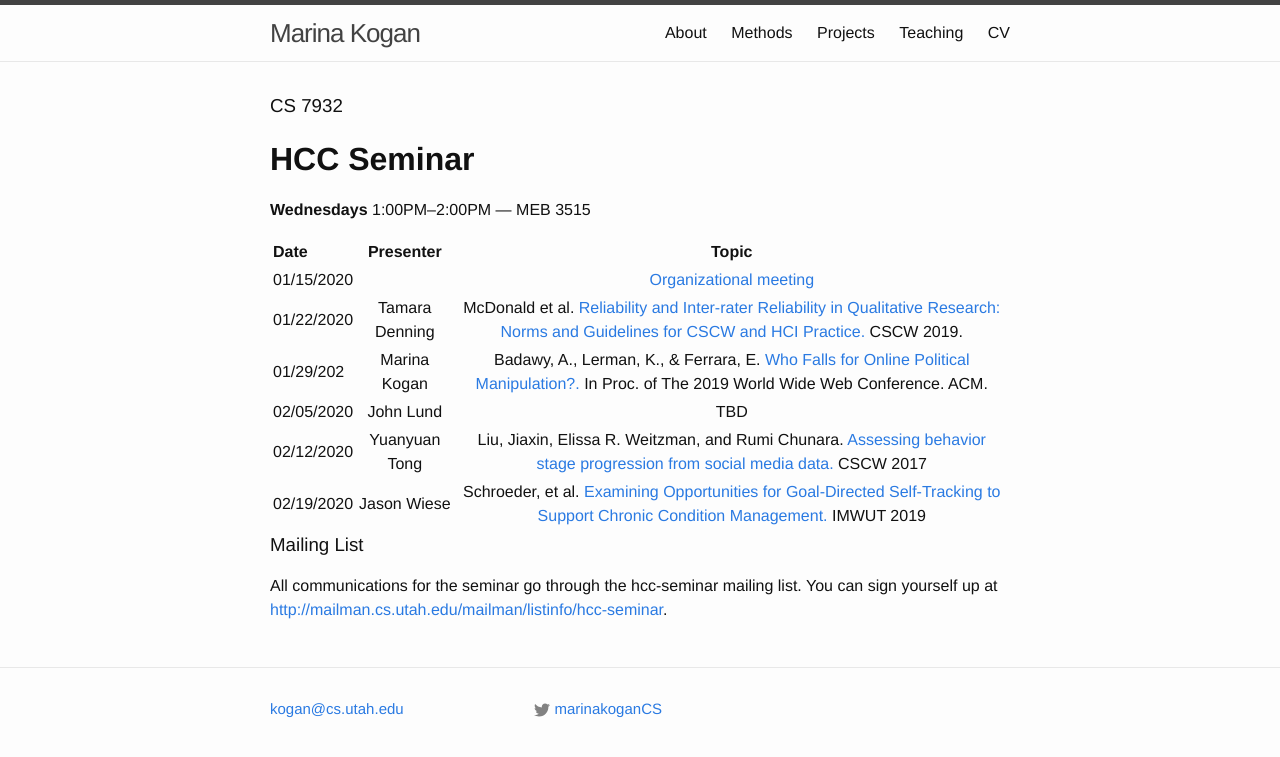
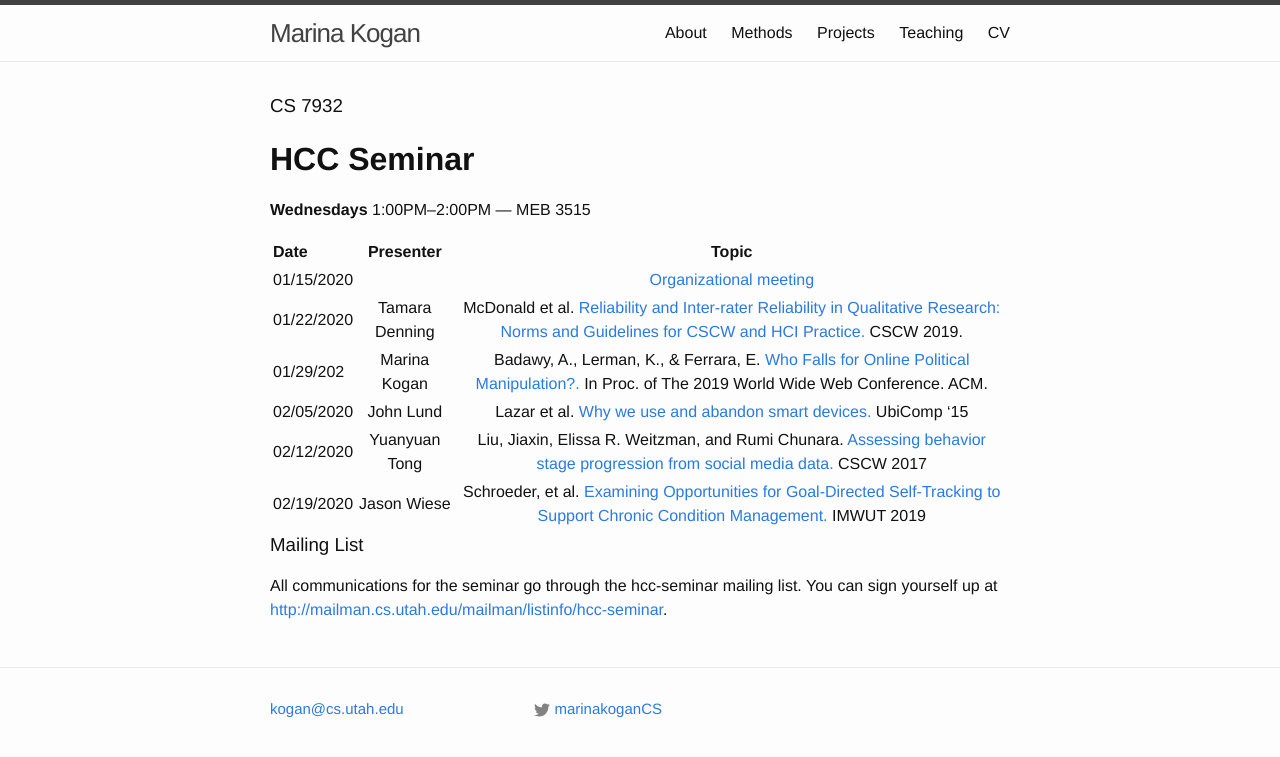
Before and after one commit to marinkala/marinkala.github.com, a Jekyll site: the page built from HCCSemSp2020.md, in a window 1280 px wide. Shown: the top 757 px of the page. Built offline with Jekyll 4.4.1, drawn with Linux system fonts in a browser that asks for light colours; our own code applies the rules of GitHub Pages for plain Markdown files.

Commit message:
added John paper

```diff
--- a/HCCSemSp2020.md
+++ b/HCCSemSp2020.md
@@ -14,7 +14,7 @@ permalink: /HCCSemSp2020/
 | 01/15/2020     |                          | [Organizational meeting](https://docs.google.com/document/d/1ni0Gp9Vm9g8CJdVuQpKqqnAJ6C_ATPm8O8KWkcr2ZeE/edit)     |
 | 01/22/2020     | Tamara Denning           | McDonald et al. [Reliability and Inter-rater Reliability in Qualitative Research: Norms and Guidelines for CSCW and HCI Practice. ](http://andreaforte.net/McDonald_Reliability_CSCW19.pdf) CSCW 2019.     |
 | 01/29/202      | Marina Kogan             | Badawy, A., Lerman, K., & Ferrara, E. [Who Falls for Online Political Manipulation?.](https://dl.acm.org/doi/pdf/10.1145/3308560.3316494?casa_token=ibFSN1xaTpsAAAAA:WvGh8MlrOvfGeBBUDzV8jHXWhneA-lI5KgYKEQKNH9Lb-7EVKSSPbN4sg3eUaDOaSbg1Wgqz5IPx) In Proc. of The 2019 World Wide Web Conference. ACM.      |
-| 02/05/2020     | John Lund                | TBD       |
+| 02/05/2020     | John Lund                | Lazar et al. [Why we use and abandon smart devices.](https://dl-acm-org.ezproxy.lib.utah.edu/doi/10.1145/2750858.2804288) UbiComp '15       |
 | 02/12/2020     | Yuanyuan Tong            | Liu, Jiaxin, Elissa R. Weitzman, and Rumi Chunara. [Assessing behavior stage progression from social media data.](https://doi.org/10.1145/2998181.2998336) CSCW 2017       |
 | 02/19/2020     | Jason Wiese              | Schroeder, et al. [Examining Opportunities for Goal-Directed Self-Tracking to Support Chronic Condition Management.](https://dl.acm.org/doi/abs/10.1145/3369809) IMWUT 2019      |
 
```
